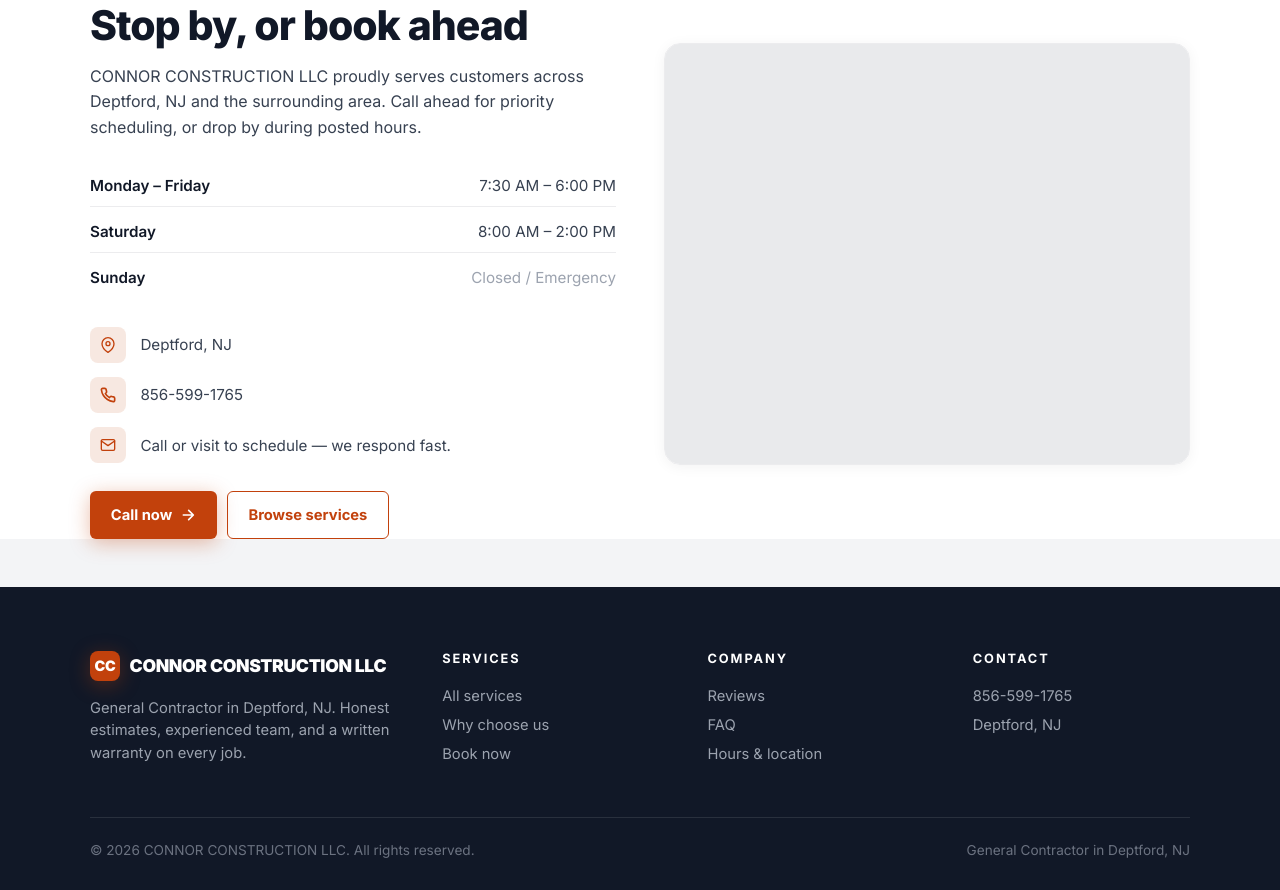
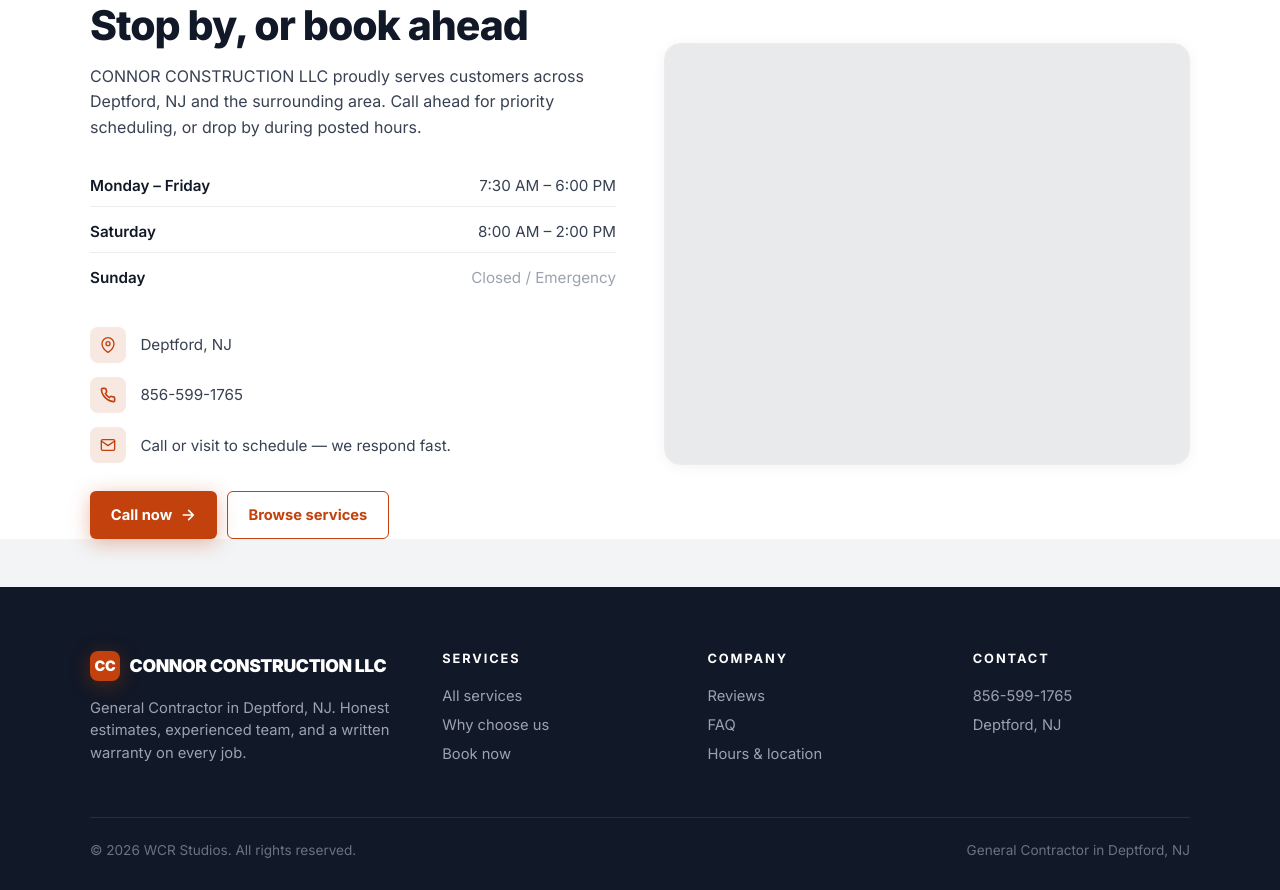
Before and after one commit to Wrenbjor/trades--connor-construction-llc, a plain HTML site: page index.html in a window 1280 px wide. Shown: the part 4669-5559 px from the top of the page. Drawn offline with nearby package versions, Linux system fonts and the light colour scheme; no server answers.

Commit message:
Update site

```diff
--- a/index.html
+++ b/index.html
@@ -605,7 +605,7 @@
     </div>
   </div>
   <div class="foot-bottom">
-    <div>&copy; 2026 CONNOR CONSTRUCTION LLC. All rights reserved.</div>
+    <div>&copy; 2026 WCR Studios. All rights reserved.</div>
     <div>General Contractor in Deptford, NJ</div>
   </div>
 </footer>
```
